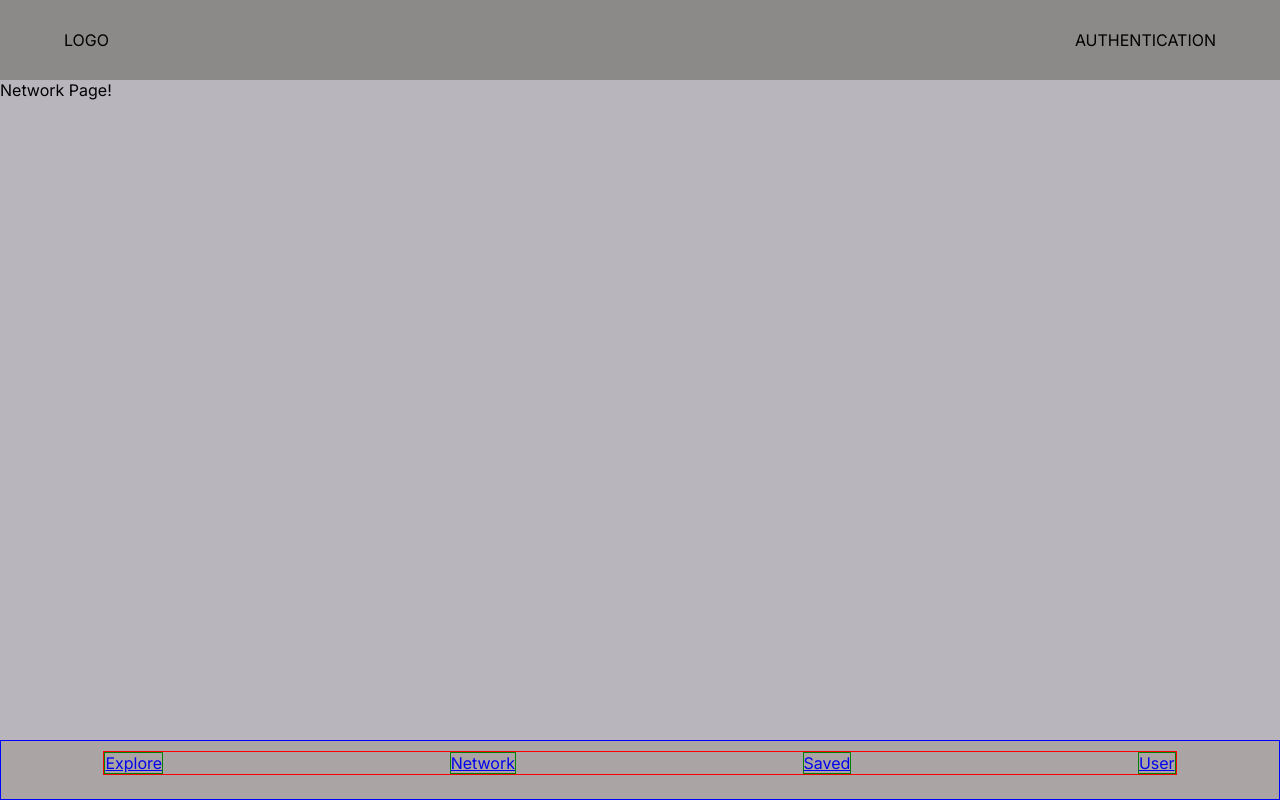
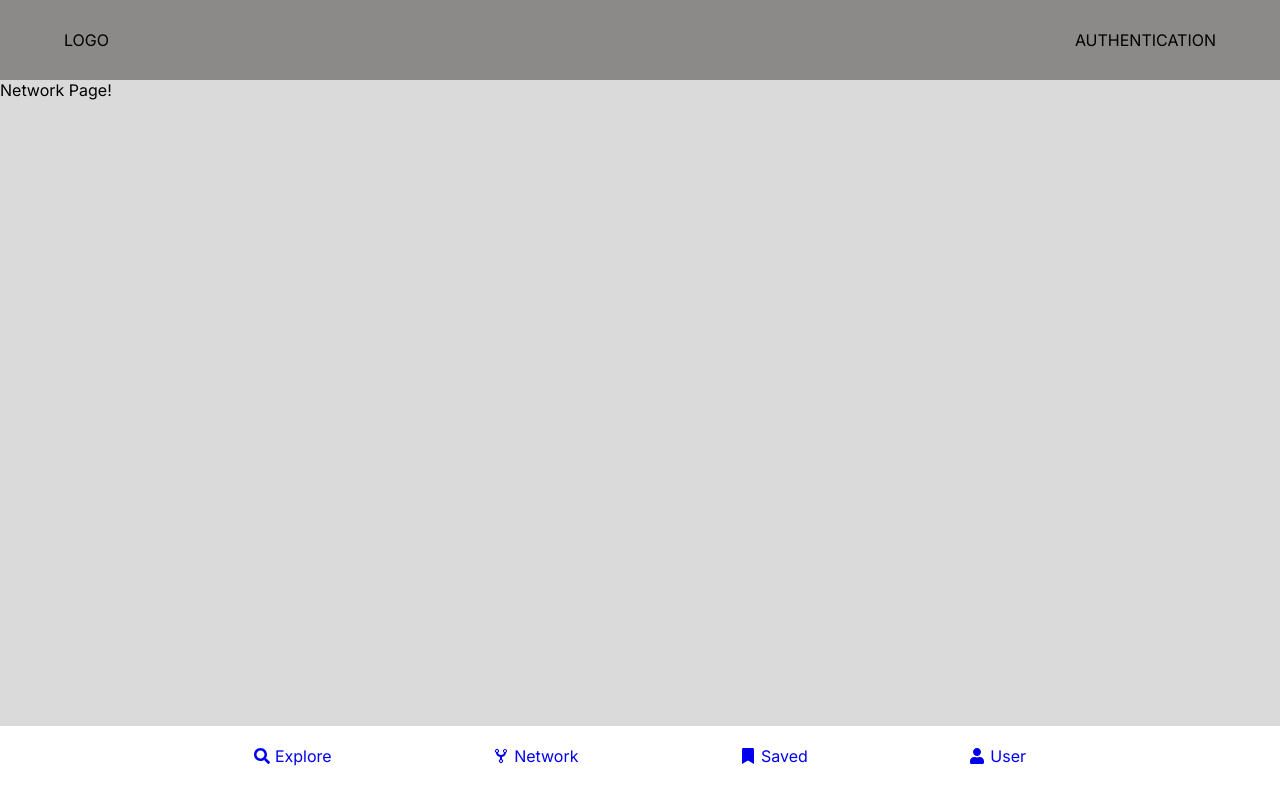
Before and after one commit to theRohirrim/TravelGemsProject, a Next.js app: page /network in a window 1280 px wide. Built offline with nearby package versions, Linux system fonts and the light colour scheme.

Commit message:
add icons and tweak styling

```diff
--- a/package.json
+++ b/package.json
@@ -18,6 +18,7 @@
     "next": "14.0.4",
     "react": "^18",
     "react-dom": "^18",
+    "react-icons": "^4.12.0",
     "use-places-autocomplete": "^4.0.1"
   },
   "devDependencies": {
--- a/src/app/globals.css
+++ b/src/app/globals.css
@@ -9,7 +9,7 @@
 }
 
 body {
-    background-color: rgb(184, 181, 189);
+    background-color: rgb(218, 218, 218);
 }
 
 main {
--- a/src/components/explore/filterAndView/mapsNavigation/MapsNavigation.jsx
+++ b/src/components/explore/filterAndView/mapsNavigation/MapsNavigation.jsx
@@ -2,6 +2,7 @@
 
 import React from "react";
 import styling from "./mapsNav.module.css";
+import { IoMdAdd } from "react-icons/io";
 
 const MapsNavigation = () => {
     return (
@@ -10,7 +11,7 @@ const MapsNavigation = () => {
                 <input type="text" placeholder="Search places" className={styling.search_input} />
             </form>
             <div className={`${styling.buttonWrapper} flex justify-between mt-4`}>
-                <button className={styling.button}>Add Location</button>
+                <button className={styling.button}> <IoMdAdd /></button>
                 <button className={styling.button}>Filter</button>
             </div>
         </div>
--- a/src/components/explore/filterAndView/mapsNavigation/mapsNav.module.css
+++ b/src/components/explore/filterAndView/mapsNavigation/mapsNav.module.css
@@ -29,4 +29,7 @@
 .button{
   border-radius: 12px;
   padding: 0.6rem 1rem;
+  display:flex;
+  align-items:center;
+  justify-content:center;
 }
--- a/src/components/navbar/links/Links.jsx
+++ b/src/components/navbar/links/Links.jsx
@@ -4,24 +4,29 @@ import { useState } from "react"
 import NavLink from "./navlink/NavLink";
 import styles from "./links.module.css"
 
+
 const links = [
     {
         title: 'Explore',
-        path: '/'
+        path: '/',
+        icon: 'explore', // Specify the icon key
     },
     {
         title: 'Network',
-        path: '/network'
+        path: '/network',
+        icon: 'network',
     },
     {
         title: 'Saved',
-        path: '/saved'
+        path: '/saved',
+        icon: 'saved',
     },
     {
         title: 'User',
-        path: '/user'
+        path: '/user',
+        icon: 'user',
     }
-]
+];
 
 const Links = () => {
     return (
--- a/src/components/navbar/links/links.module.css
+++ b/src/components/navbar/links/links.module.css
@@ -1,9 +1,8 @@
 .links {
-    border: 1px solid red;
-
     display: flex;
-    align-items: center;
-    justify-content: space-between;
-
-    gap: 20px;
+    justify-content: space-evenly;
+    align-items:center;
+    text-decoration: none;
+    cursor: pointer;
+    transition: all ease-in-out 0.3s;
 }
--- a/src/components/navbar/links/navlink/NavLink.jsx
+++ b/src/components/navbar/links/navlink/NavLink.jsx
@@ -3,15 +3,24 @@
 const { default: Link } = require("next/link");
 const { usePathname } = require("next/navigation");
 import styles from './navlink.module.css'
+import { FaSearch , FaBookmark, FaUser } from 'react-icons/fa';
+import { IoGitNetwork  } from 'react-icons/io5'
+const iconMapping = {
+    explore: <FaSearch />,
+    network: <IoGitNetwork  />,
+    saved: <FaBookmark />,
+    user: <FaUser />,
+};
 
-const NavLink = ({item}) => {
-    const pathName = usePathname()
+const NavLink = ({ item }) => {
+    const pathName = usePathname();
 
     return (
         <Link href={item.path} className={`${styles.container} ${pathName === item.path && styles.active}`}>
-            {item.title}
+            {item.icon && iconMapping[item.icon]}
+            <span>{item.title}</span>
         </Link>
-    )
-}
+    );
+};
 
-export default NavLink
+export default NavLink;
--- a/src/components/navbar/links/navlink/navlink.module.css
+++ b/src/components/navbar/links/navlink/navlink.module.css
@@ -1,3 +1,17 @@
 .container {
-    border: 1px solid green;
+    display: flex;
+    gap:5px;
+    align-items: center;
+    justify-content: center;
+    transition: all ease-in-out 0.3s;
+    text-decoration: none;
+    border-radius: 50px;
+    padding: 10px;
+    box-shadow: 0 25px 20px -20px rgba(0,0,0,0.4);
+
 }
+
+.container:hover {
+    transform: translateY(2px);
+    background-color: #f44566;
+  }
--- a/src/components/navbar/navbar.module.css
+++ b/src/components/navbar/navbar.module.css
@@ -1,13 +1,9 @@
 .container {
-    border: 1px solid blue;
-    background-color: rgb(171, 164, 164);
-
+    background-color: rgb(255, 255, 255);
     padding: 10px;
     position: fixed;
     bottom: 0;
     width: 100%;
-
-
     padding-left: 8vw;
     padding-right: 8vw;
     padding-bottom: 3vh;
```
Also changed, not shown: src/components/explore/filterAndView/Map&ListButons/MapAndListButton.module.css (+1 -6 lines), 1 other file (tests, documents, lock files or other folders).
